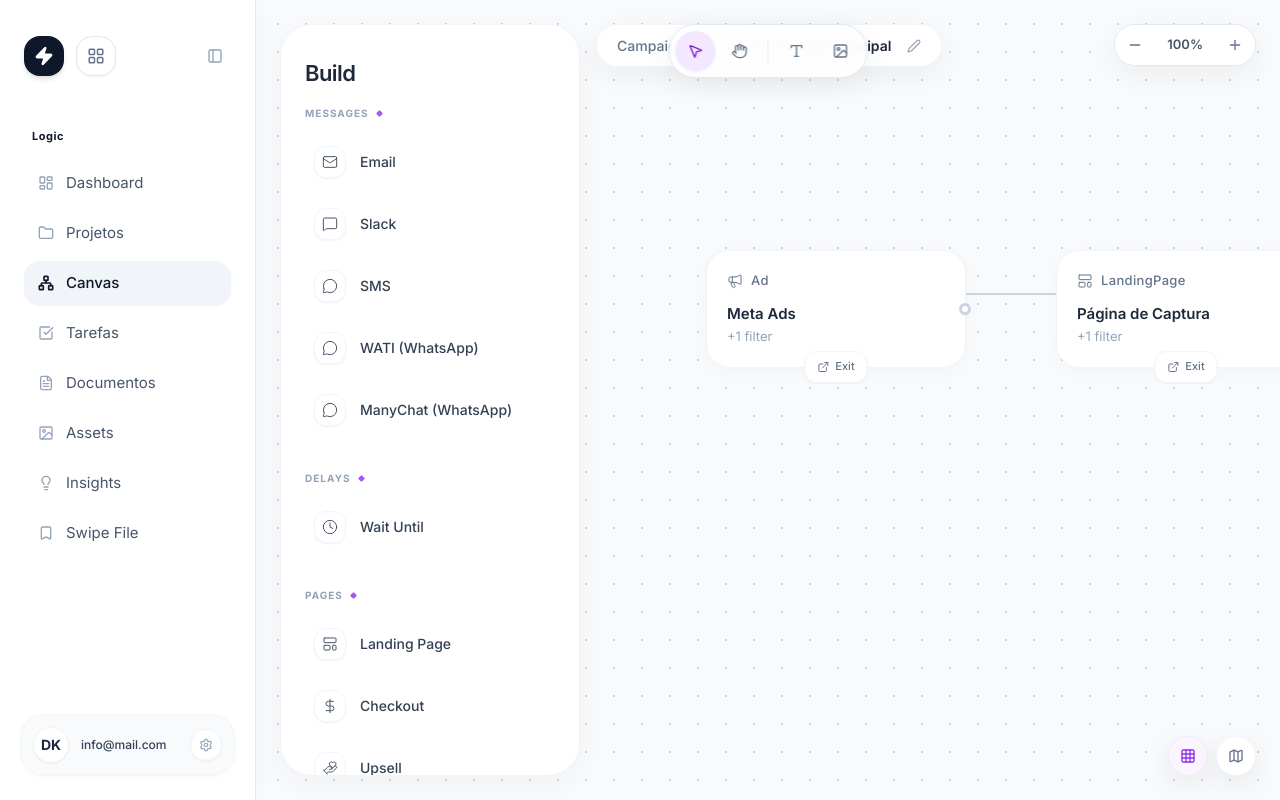
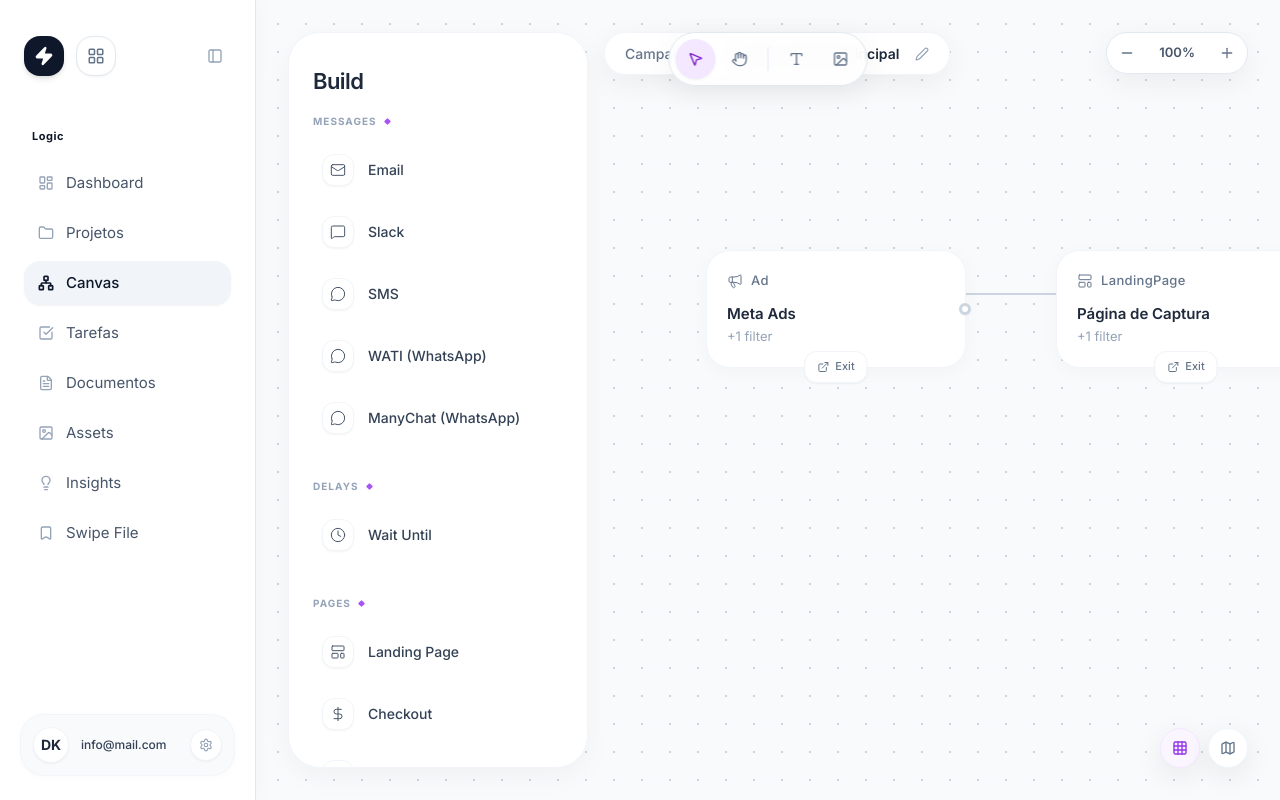
Before and after one commit to Kelvi-Maycon/funil-os-2, a React (Vite) app: page /canvas/f1 in a window 1280 px wide. Built offline with nearby package versions, Linux system fonts and the light colour scheme.

Commit message:
Refactor: Align Canvas view layout with Projects view

```diff
--- a/src/components/canvas/CanvasBoard.tsx
+++ b/src/components/canvas/CanvasBoard.tsx
@@ -8,12 +8,10 @@ import { NodeSettingsModal } from './NodeSettingsModal'
 import {
   Plus,
   Minus,
-  Maximize,
   Map,
   Grid,
   Edit2,
   Image as ImageIcon,
-  FileText,
   MousePointer2,
   Hand,
   Type,
@@ -281,12 +279,15 @@ export default function CanvasBoard({
     })
   }
 
-  const rightOffset = notesNodeId ? 'right-[520px]' : 'right-6'
+  const rightOffset = notesNodeId ? 'right-[520px]' : 'right-6 md:right-8'
 
   return (
     <div className="flex-1 flex relative overflow-hidden bg-[#f8fafc]">
+      {/* UI: Left-aligned (bound to max-w-7xl layout for consistency with Projects) */}
+      <div className="absolute inset-0 pointer-events-none z-30 flex justify-center">
+        <div className="w-full h-full max-w-7xl relative pointer-events-none">
           {!hideHeader && (
-        <div className="absolute top-6 left-[340px] flex items-center gap-3 text-[14px] z-30 bg-white/90 backdrop-blur-md px-5 py-2.5 rounded-full border border-slate-100 shadow-[0_8px_30px_rgba(0,0,0,0.06)]">
+            <div className="absolute top-6 md:top-8 left-[340px] md:left-[348px] flex items-center gap-3 text-[14px] bg-white/90 backdrop-blur-md px-5 py-2.5 rounded-full border border-slate-100 shadow-[0_8px_30px_rgba(0,0,0,0.06)] pointer-events-auto">
               <span
                 className="text-slate-500 font-medium cursor-pointer hover:text-slate-800 transition-colors"
                 onClick={() => navigate('/canvas')}
@@ -294,7 +295,9 @@ export default function CanvasBoard({
                 Campaigns
               </span>
               <span className="text-slate-300">/</span>
-          <span className="font-semibold text-slate-800">{funnel.name}</span>
+              <span className="font-semibold text-slate-800">
+                {funnel.name}
+              </span>
               <button className="text-slate-400 hover:text-purple-600 transition-colors ml-1">
                 <Edit2 size={14} strokeWidth={2} />
               </button>
@@ -305,14 +308,29 @@ export default function CanvasBoard({
             <Button
               variant="ghost"
               size="sm"
-          className="absolute top-6 left-6 z-30 bg-white/90 backdrop-blur-md shadow-sm border border-slate-100 rounded-full px-4 hover:bg-white text-slate-600 hover:text-slate-900"
+              className="absolute top-6 md:top-8 left-6 md:left-8 bg-white/90 backdrop-blur-md shadow-sm border border-slate-100 rounded-full px-4 hover:bg-white text-slate-600 hover:text-slate-900 pointer-events-auto"
               onClick={onBack}
             >
               <ArrowLeft size={16} className="mr-2" /> Voltar
             </Button>
           )}
 
-      <div className="absolute top-6 left-1/2 -translate-x-1/2 flex items-center p-1.5 bg-white/90 backdrop-blur-md rounded-full shadow-[0_8px_30px_rgba(0,0,0,0.06)] border border-slate-200 z-30 gap-1">
+          <div
+            className={cn(
+              'absolute left-6 md:left-8 bottom-6 md:bottom-8 flex pointer-events-none transition-all',
+              onBack ? 'top-[72px] md:top-[84px]' : 'top-6 md:top-8',
+            )}
+          >
+            <div className="pointer-events-auto flex h-full">
+              <BlockPalette />
+            </div>
+          </div>
+        </div>
+      </div>
+
+      {/* UI: Center & Right-aligned (full width viewport) */}
+      <div className="absolute inset-0 pointer-events-none z-30">
+        <div className="absolute top-6 md:top-8 left-1/2 -translate-x-1/2 flex items-center p-1.5 bg-white/90 backdrop-blur-md rounded-full shadow-[0_8px_30px_rgba(0,0,0,0.06)] border border-slate-200 gap-1 pointer-events-auto">
           <Tooltip>
             <TooltipTrigger asChild>
               <Button
@@ -385,7 +403,7 @@ export default function CanvasBoard({
 
         <div
           className={cn(
-          'absolute top-6 flex items-center p-1 bg-white/90 backdrop-blur-md rounded-full shadow-[0_8px_30px_rgba(0,0,0,0.06)] border border-slate-200 z-30 gap-1 transition-all duration-300',
+            'absolute top-6 md:top-8 flex items-center p-1 bg-white/90 backdrop-blur-md rounded-full shadow-[0_8px_30px_rgba(0,0,0,0.06)] border border-slate-200 gap-1 transition-all duration-300 pointer-events-auto',
             rightOffset,
           )}
         >
@@ -394,7 +412,10 @@ export default function CanvasBoard({
             size="icon"
             className="w-8 h-8 rounded-full text-slate-500 hover:text-slate-700 hover:bg-slate-100"
             onClick={() =>
-            setTransform((p) => ({ ...p, scale: Math.max(0.1, p.scale - 0.1) }))
+              setTransform((p) => ({
+                ...p,
+                scale: Math.max(0.1, p.scale - 0.1),
+              }))
             }
           >
             <Minus size={16} />
@@ -410,7 +431,10 @@ export default function CanvasBoard({
             size="icon"
             className="w-8 h-8 rounded-full text-slate-500 hover:text-slate-700 hover:bg-slate-100"
             onClick={() =>
-            setTransform((p) => ({ ...p, scale: Math.min(3, p.scale + 0.1) }))
+              setTransform((p) => ({
+                ...p,
+                scale: Math.min(3, p.scale + 0.1),
+              }))
             }
           >
             <Plus size={16} />
@@ -419,7 +443,7 @@ export default function CanvasBoard({
 
         <div
           className={cn(
-          'absolute bottom-6 flex items-center gap-2 z-30 transition-all duration-300',
+            'absolute bottom-6 md:bottom-8 flex items-center gap-2 transition-all duration-300 pointer-events-auto',
             rightOffset,
           )}
         >
@@ -429,7 +453,8 @@ export default function CanvasBoard({
                 onClick={() => setSnapToGrid(!snapToGrid)}
                 className={cn(
                   'w-10 h-10 flex items-center justify-center bg-white border border-slate-100 shadow-[0_8px_30px_rgba(0,0,0,0.08)] rounded-full text-slate-500 hover:text-slate-700 transition-all',
-                snapToGrid && 'bg-purple-50 text-purple-600 border-purple-100',
+                  snapToGrid &&
+                    'bg-purple-50 text-purple-600 border-purple-100',
                 )}
               >
                 <Grid size={16} />
@@ -443,7 +468,8 @@ export default function CanvasBoard({
                 onClick={() => setShowMinimap(!showMinimap)}
                 className={cn(
                   'w-10 h-10 flex items-center justify-center bg-white border border-slate-100 shadow-[0_8px_30px_rgba(0,0,0,0.08)] rounded-full text-slate-500 hover:text-slate-700 transition-all',
-                showMinimap && 'bg-purple-50 text-purple-600 border-purple-100',
+                  showMinimap &&
+                    'bg-purple-50 text-purple-600 border-purple-100',
                 )}
               >
                 <Map size={16} />
@@ -453,21 +479,10 @@ export default function CanvasBoard({
           </Tooltip>
         </div>
 
-      <div
-        className={cn(
-          'absolute left-6 z-20 bottom-6 flex pointer-events-none transition-all',
-          onBack ? 'top-[72px]' : 'top-6',
-        )}
-      >
-        <div className="pointer-events-auto flex h-full">
-          <BlockPalette />
-        </div>
-      </div>
-
         {showMinimap && (
           <div
             className={cn(
-            'absolute bottom-20 transition-all duration-300 w-48 h-32 bg-white/90 backdrop-blur-md border border-slate-200 shadow-[0_8px_30px_rgba(0,0,0,0.08)] rounded-2xl overflow-hidden z-30',
+              'absolute bottom-20 md:bottom-24 transition-all duration-300 w-48 h-32 bg-white/90 backdrop-blur-md border border-slate-200 shadow-[0_8px_30px_rgba(0,0,0,0.08)] rounded-2xl overflow-hidden pointer-events-auto',
               rightOffset,
             )}
           >
@@ -501,11 +516,12 @@ export default function CanvasBoard({
             </div>
           </div>
         )}
+      </div>
 
       <div
         ref={boardRef}
         className={cn(
-          'flex-1 relative canvas-container overflow-hidden',
+          'flex-1 relative canvas-container overflow-hidden z-0',
           isPanMode ? (isPanning ? 'cursor-grabbing' : 'cursor-grab') : '',
         )}
         style={{
```
Also changed, not shown: 7 other files (tests, documents, lock files or other folders). Lines whose indentation alone changed are shown as unchanged.
